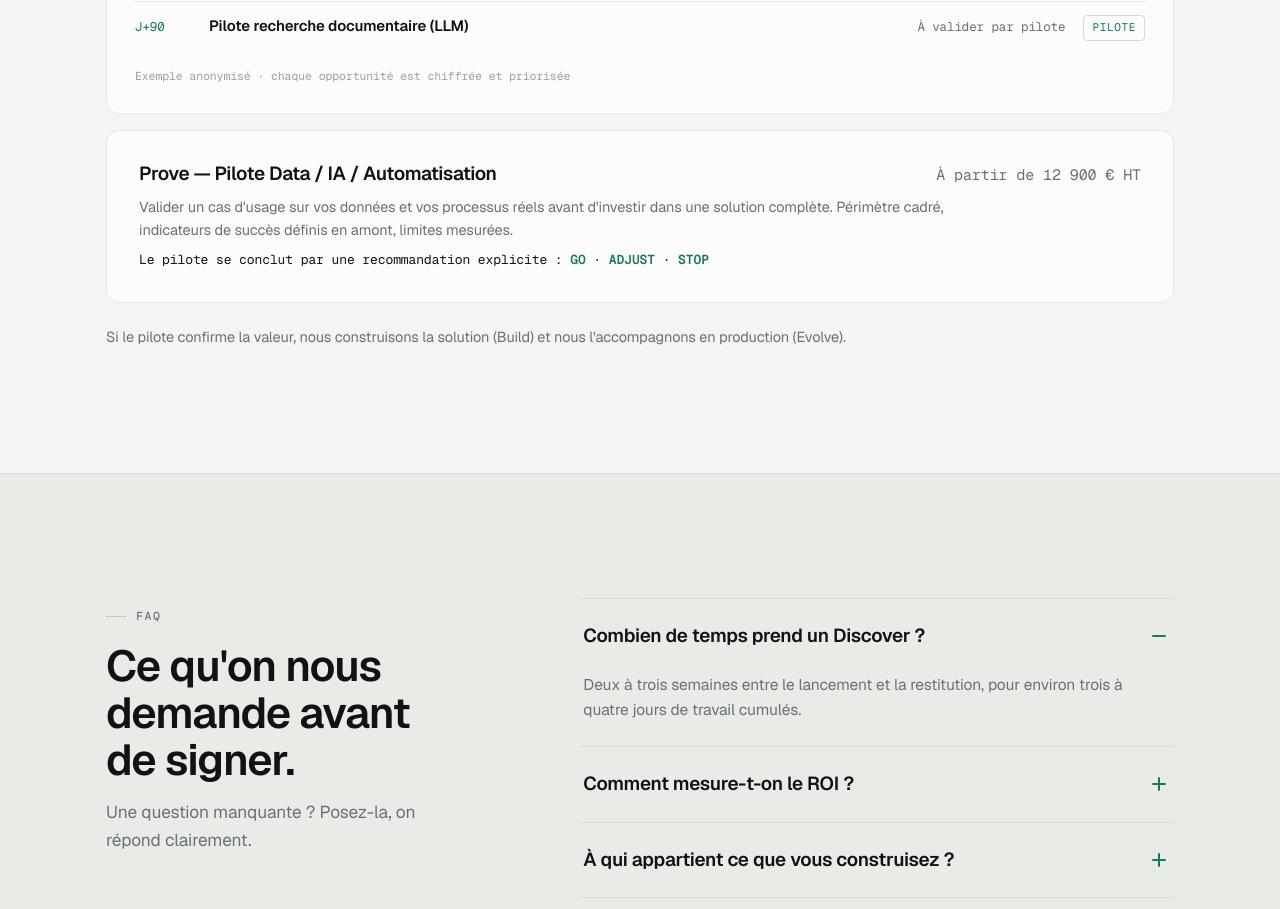
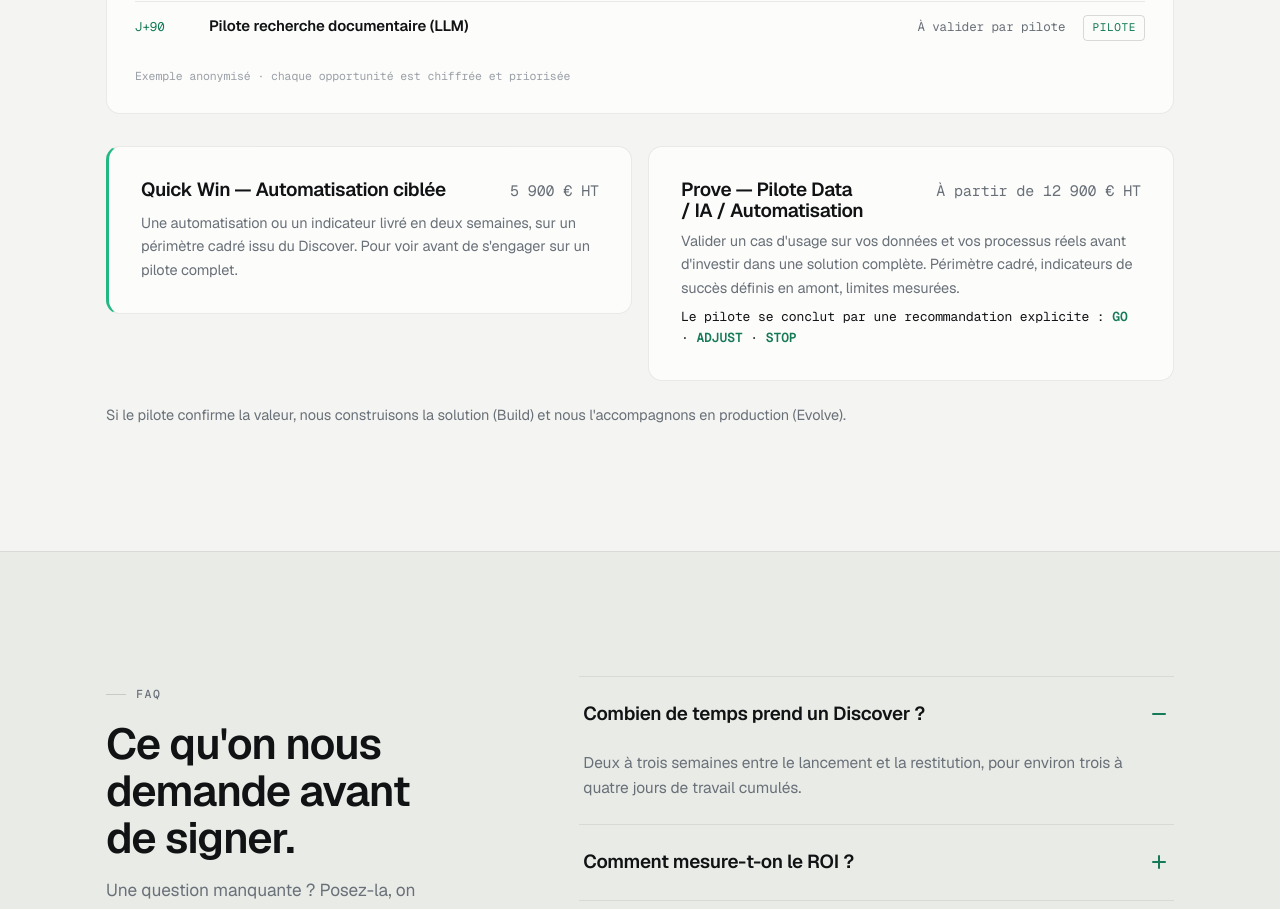
Before and after one commit to vizelys/vizelys-landing, a Next.js app: page / in a window 1280 px wide. Shown: the part 5560-6469 px from the top of the page. Built offline with nearby package versions, Linux system fonts and the light colour scheme.

Commit message:
feat: ajout offre Quick Win à 5 900€ HT entre Discover et Prove
Co-Authored-By: Claude Sonnet 4.6 <noreply@anthropic.com>
Claude-Session: https://claude.ai/code/session_012zTN5MSruGaTB3VMLjhrJZ

```diff
--- a/app/globals.css
+++ b/app/globals.css
@@ -271,6 +271,8 @@ h1, h2, h3, h4 { font-weight: 600; letter-spacing: -0.025em; line-height: 1.08;
 .offer-second p { grid-column: 1 / -1; color: var(--muted); font-size: 14.5px; max-width: 60em; }
 .offer-second .os-verdict { grid-column: 1 / -1; font-family: var(--font-mono); font-size: 13px; color: var(--text); }
 .offer-second .os-verdict b { color: var(--accent-ink); font-weight: 600; }
+.offers-row { display: grid; grid-template-columns: 1fr 1fr; gap: 16px; margin-top: 16px; align-items: start; }
+.offer-qw { border-left: 3px solid var(--accent) !important; }
 .offer-next { color: var(--muted); font-size: 14.5px; margin-top: 22px; max-width: 56em; }
 .offer-next b { color: var(--text); font-weight: 600; }
 
@@ -439,6 +441,7 @@ h1, h2, h3, h4 { font-weight: 600; letter-spacing: -0.025em; line-height: 1.08;
   .btn { width: 100%; }
   .hero-cta .btn, .nav-actions .btn { width: auto; }
   .ba-toggle { width: 100%; } .ba-toggle button { flex: 1; }
+  .offers-row { grid-template-columns: 1fr; }
   .offer-second { grid-template-columns: 1fr; } .offer-second .os-price { text-align: left; }
   .rm-row { grid-template-columns: 56px 1fr; } .rm-roi, .rm-tag { grid-column: 2; justify-self: start; }
 }
--- a/components/Offres.jsx
+++ b/components/Offres.jsx
@@ -62,7 +62,13 @@ export default function Offres() {
           <RoadmapVisual />
         </Reveal>
 
-        <Reveal className="offer-second" delay={80}>
+        <div className="offers-row">
+          <Reveal className="offer-second offer-qw" delay={80}>
+            <h3>{o.quickwin.name}</h3>
+            <span className="os-price">{o.quickwin.price}</span>
+            <p>{o.quickwin.sub}</p>
+          </Reveal>
+          <Reveal className="offer-second" delay={120}>
             <h3>{o.prove.name}</h3>
             <span className="os-price">{o.prove.price}</span>
             <p>{o.prove.sub}</p>
@@ -70,6 +76,7 @@ export default function Offres() {
               {o.prove.verdict} <b>GO</b> · <b>ADJUST</b> · <b>STOP</b>
             </span>
           </Reveal>
+        </div>
 
         <Reveal as="p" className="offer-next" delay={140}>
           {o.next}
```
Also changed, not shown: lib/data.js. Lines whose indentation alone changed are shown as unchanged.
